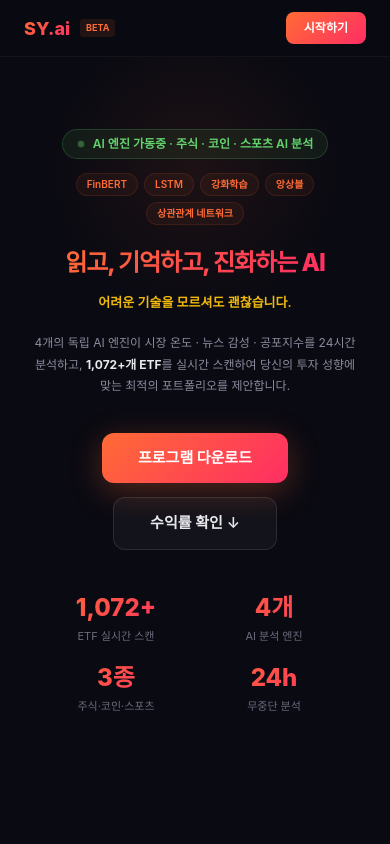
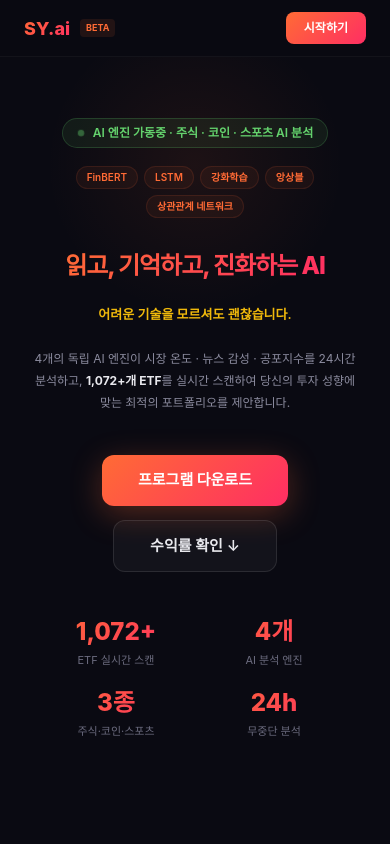
Before and after one commit to hkpanel/syai, a Next.js app: page / in a window 390 px wide. Shown: the top 844 px of the page. Built offline with nearby package versions, Linux system fonts and the light colour scheme; no server answers; the database is empty; a web font is replaced by a local one.

Commit message:
v7g: 히어로 clamp여백 반응형

```diff
--- a/src/app/page.tsx
+++ b/src/app/page.tsx
@@ -179,26 +179,26 @@ export default function HomePage() {
       </nav>
 
       {/* HERO */}
-      <section style={{ position: "relative", minHeight: "100vh", display: "flex", alignItems: "center", justifyContent: "center", textAlign: "center", overflow: "hidden" }}>
+      <section style={{ position: "relative", paddingTop: "clamp(100px,14vh,160px)", paddingBottom: "clamp(60px,10vh,120px)", textAlign: "center", overflow: "hidden" }}>
         <div style={{ position: "absolute", top: "20%", left: "50%", transform: "translate(-50%,-50%)", width: "clamp(300px,60vw,700px)", height: "clamp(300px,60vw,700px)", borderRadius: "50%", background: "radial-gradient(circle,rgba(255,107,53,0.08) 0%,transparent 70%)", pointerEvents: "none" }} />
         <div style={{ position: "relative", zIndex: 1, maxWidth: 900, margin: "0 auto", padding: "0 24px", opacity: vis ? 1 : 0, transform: vis ? "none" : "translateY(30px)", transition: "all 1s ease" }}>
-          <div style={{ display: "inline-flex", alignItems: "center", gap: 8, padding: "5px 14px", borderRadius: 20, background: "rgba(100,210,109,0.08)", border: "1px solid rgba(100,210,109,0.2)", marginBottom: 14 }}>
+          <div style={{ display: "inline-flex", alignItems: "center", gap: 8, padding: "5px 14px", borderRadius: 20, background: "rgba(100,210,109,0.08)", border: "1px solid rgba(100,210,109,0.2)", marginBottom: 18 }}>
             <div className="pd" />
             <span style={{ fontSize: 12, color: "#64d26d", fontWeight: 600 }}>AI 엔진 가동중 · 주식 · 코인 · 스포츠 AI 분석</span>
           </div>
-          <div style={{ display: "flex", flexWrap: "wrap", justifyContent: "center", gap: 6, marginBottom: 24 }}>
+          <div style={{ display: "flex", flexWrap: "wrap", justifyContent: "center", gap: 6, marginBottom: "clamp(24px,4vh,40px)" }}>
             {["FinBERT", "LSTM", "강화학습", "앙상블", "상관관계 네트워크"].map(t => (
               <span key={t} style={{ fontSize: 10, padding: "3px 10px", borderRadius: 20, background: "rgba(255,107,53,0.06)", border: "1px solid rgba(255,107,53,0.12)", color: "#FF6B35", fontWeight: 600 }}>{t}</span>
             ))}
           </div>
-          <h1 className="ht" style={{ fontSize: "clamp(28px,5vw,52px)", fontWeight: 800, lineHeight: 1.15, letterSpacing: "-1px", marginBottom: 16 }}>
+          <h1 className="ht" style={{ fontSize: "clamp(28px,5vw,52px)", fontWeight: 800, lineHeight: 1.15, letterSpacing: "-1px", marginBottom: "clamp(16px,3vh,28px)" }}>
             <span style={{ background: "linear-gradient(135deg,#FF6B35,#FF2E63)", WebkitBackgroundClip: "text", WebkitTextFillColor: "transparent" }}>읽고, 기억하고, 진화하는 AI</span>
           </h1>
-          <p style={{ fontSize: "clamp(13px,1.5vw,16px)", color: "#f0b90b", fontWeight: 600, marginBottom: 20 }}>어려운 기술을 모르셔도 괜찮습니다.</p>
-          <p className="hs" style={{ fontSize: "clamp(13px,1.6vw,17px)", color: "#8b8b9e", lineHeight: 1.8, maxWidth: 660, margin: "0 auto 36px" }}>
+          <p style={{ fontSize: "clamp(13px,1.5vw,16px)", color: "#f0b90b", fontWeight: 600, marginBottom: "clamp(16px,3vh,24px)" }}>어려운 기술을 모르셔도 괜찮습니다.</p>
+          <p className="hs" style={{ fontSize: "clamp(13px,1.6vw,17px)", color: "#8b8b9e", lineHeight: 1.8, maxWidth: 660, margin: `0 auto clamp(32px,5vh,48px)` }}>
             4개의 독립 AI 엔진이 시장 온도 · 뉴스 감성 · 공포지수를 24시간 분석하고, <strong style={{ color: "#e8e8ed" }}>1,072+개 ETF</strong>를 실시간 스캔하여 당신의 투자 성향에 맞는 최적의 포트폴리오를 제안합니다.
           </p>
-          <div style={{ display: "flex", justifyContent: "center", gap: 14, flexWrap: "wrap", marginBottom: 40 }}>
+          <div style={{ display: "flex", justifyContent: "center", gap: 14, flexWrap: "wrap", marginBottom: "clamp(32px,5vh,48px)" }}>
             <a href="#download" style={{ padding: "14px 36px", borderRadius: 12, textDecoration: "none", background: "linear-gradient(135deg,#FF6B35,#FF2E63)", color: "#fff", fontWeight: 700, fontSize: 15, boxShadow: "0 8px 32px rgba(255,107,53,0.3)" }}>프로그램 다운로드</a>
             <a href="#backtest" style={{ padding: "14px 36px", borderRadius: 12, textDecoration: "none", background: "rgba(255,255,255,0.04)", border: "1px solid rgba(255,255,255,0.1)", color: "#e8e8ed", fontWeight: 600, fontSize: 15 }}>수익률 확인 ↓</a>
           </div>
```
